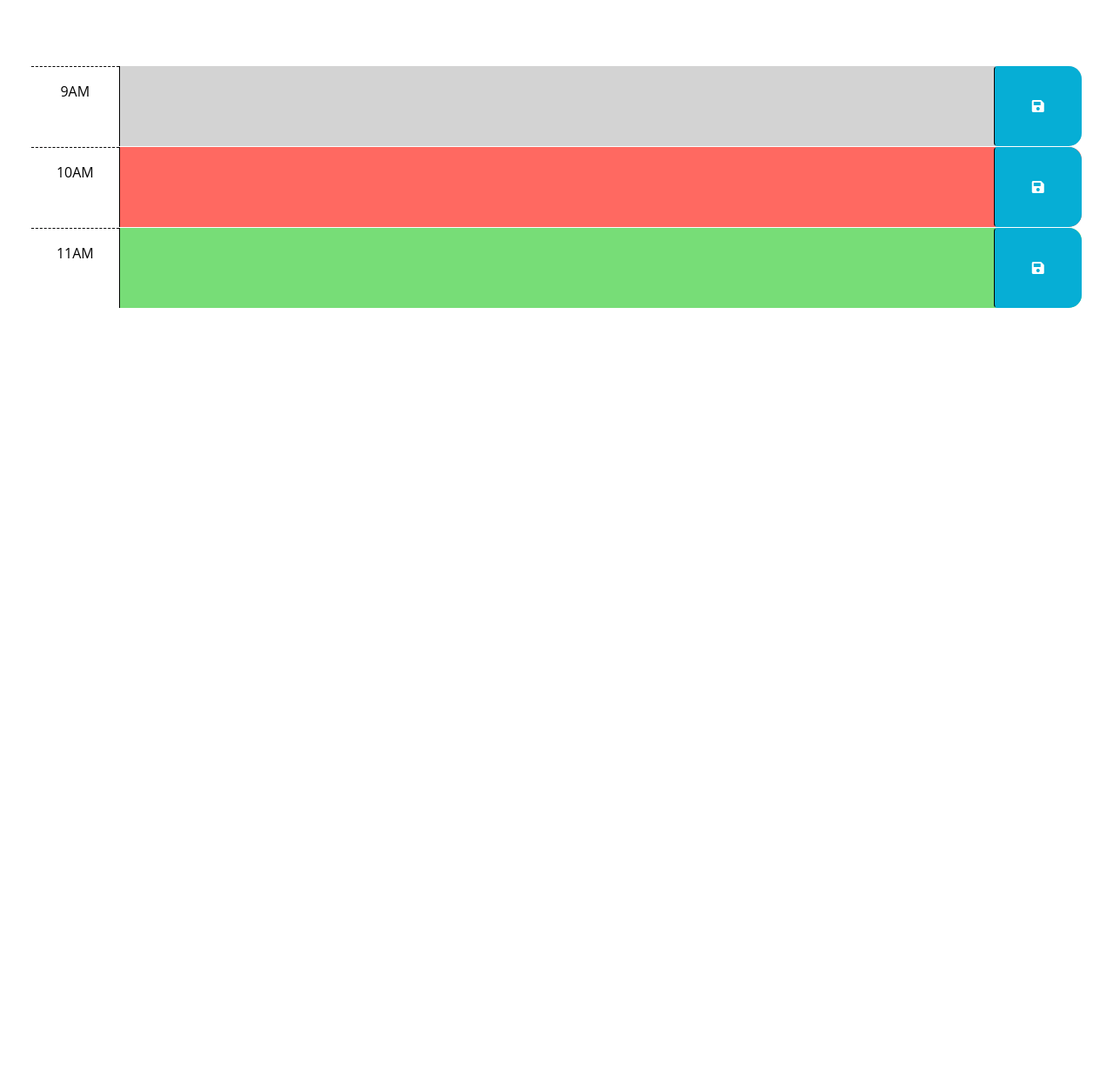
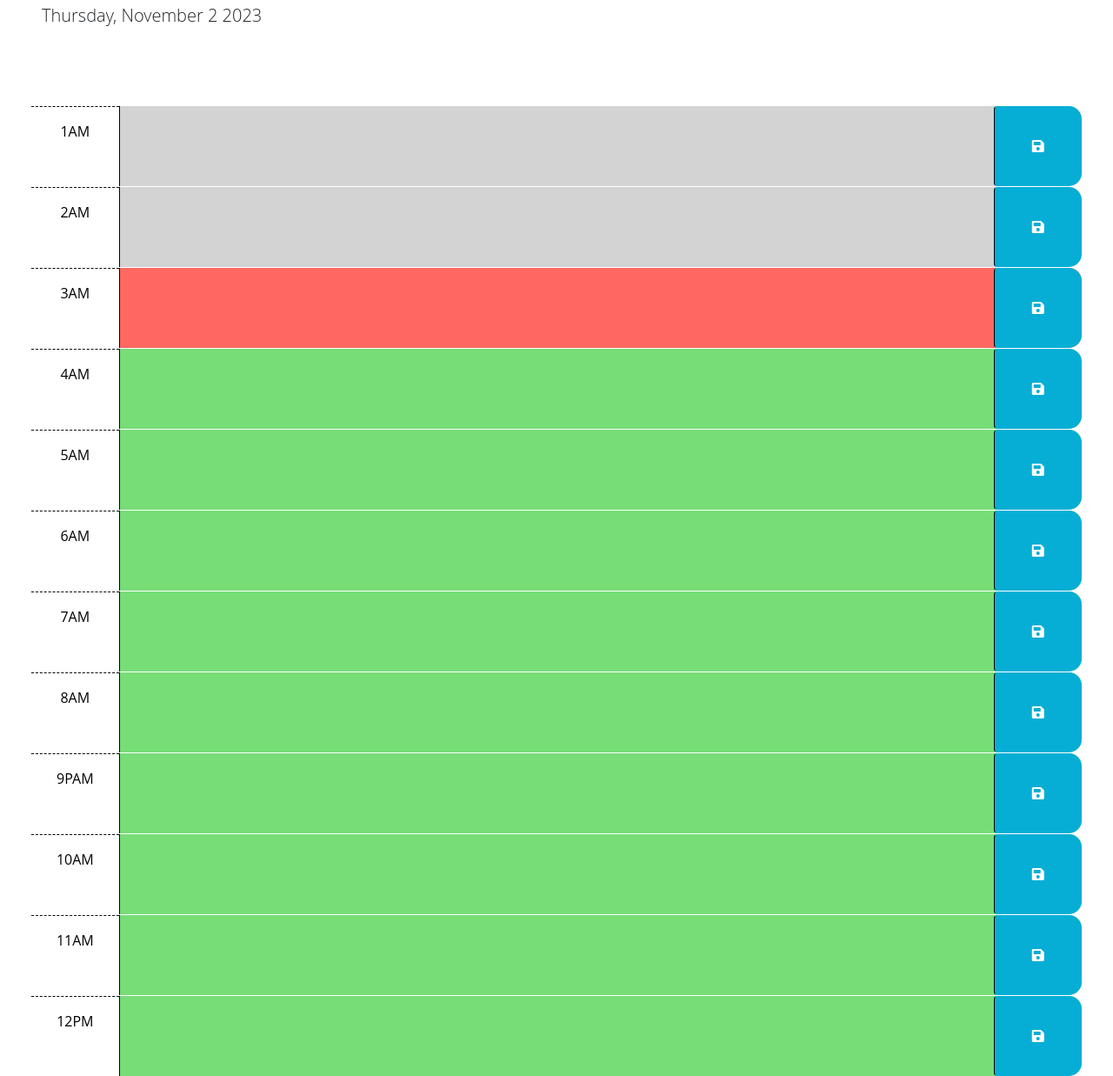
Before and after one commit to sjgresha/Schedular-Planner, a plain HTML site: page Develop/index.html in a window 1280 px wide. Shown: the part 176-1413 px from the top of the page at 87% size. Before the commit the page ends 800 px from the top, so only its background shows below. Drawn offline with nearby package versions, Linux system fonts and the light colour scheme.

Commit message:
fixed js

```diff
--- a/Develop/index.html
+++ b/Develop/index.html
@@ -5,8 +5,8 @@
     <meta name="viewport" content="width=device-width, initial-scale=1.0" />
     <meta http-equiv="X-UA-Compatible" content="ie=edge" />
     <link
+      rel="stylesheet"
       href="https://cdn.jsdelivr.net/npm/bootstrap@5.1.3/dist/css/bootstrap.min.css"
-      rel="stylesheet"
       integrity="sha384-1BmE4kWBq78iYhFldvKuhfTAU6auU8tT94WrHftjDbrCEXSU1oBoqyl2QvZ6jIW3"
       crossorigin="anonymous"
     />
@@ -31,27 +31,80 @@
       <p id="currentDay" class="lead"></p>
     </header>
     <div class="container-fluid px-5">
-      <!-- Use class for "past", "present", and "future" to apply styles to the
-        time-block divs accordingly. The javascript will need to do this by
-        adding/removing these classes on each div by comparing the hour in the
-        id to the current hour. The html provided below is meant to be an example
-        demonstrating how the css provided can be leveraged to create the
-        desired layout and colors. The html below should be removed or updated
-        in the finished product. Remember to delete this comment once the
-        code is implemented.
-        -->
 
-      <!-- Example of a past time block. The "past" class adds a gray background color. -->
-      <div id="hour-9" class="row time-block past">
-        <div class="col-2 col-md-1 hour text-center py-3">9AM</div>
+      <div id="hour-1" class="row time-block">
+        <div class="col-2 col-md-1 hour text-center py-3">1AM</div>
         <textarea class="col-8 col-md-10 description" rows="3"> </textarea>
         <button class="btn saveBtn col-2 col-md-1" aria-label="save">
           <i class="fas fa-save" aria-hidden="true"></i>
         </button>
       </div>
 
-      <!-- Example of a present time block. The "present" class adds a red background color. -->
-      <div id="hour-10" class="row time-block present">
+      <div id="hour-2" class="row time-block">
+        <div class="col-2 col-md-1 hour text-center py-3">2AM</div>
+        <textarea class="col-8 col-md-10 description" rows="3"> </textarea>
+        <button class="btn saveBtn col-2 col-md-1" aria-label="save">
+          <i class="fas fa-save" aria-hidden="true"></i>
+        </button>
+      </div>
+
+      <div id="hour-3" class="row time-block">
+        <div class="col-2 col-md-1 hour text-center py-3">3AM</div>
+        <textarea class="col-8 col-md-10 description" rows="3"> </textarea>
+        <button class="btn saveBtn col-2 col-md-1" aria-label="save">
+          <i class="fas fa-save" aria-hidden="true"></i>
+        </button>
+      </div>
+
+      <div id="hour-4" class="row time-block">
+        <div class="col-2 col-md-1 hour text-center py-3">4AM</div>
+        <textarea class="col-8 col-md-10 description" rows="3"> </textarea>
+        <button class="btn saveBtn col-2 col-md-1" aria-label="save">
+          <i class="fas fa-save" aria-hidden="true"></i>
+        </button>
+      </div>
+
+      <div id="hour-5" class="row time-block">
+        <div class="col-2 col-md-1 hour text-center py-3">5AM</div>
+        <textarea class="col-8 col-md-10 description" rows="3"> </textarea>
+        <button class="btn saveBtn col-2 col-md-1" aria-label="save">
+          <i class="fas fa-save" aria-hidden="true"></i>
+        </button>
+      </div>
+
+      <div id="hour-6" class="row time-block">
+        <div class="col-2 col-md-1 hour text-center py-3">6AM</div>
+        <textarea class="col-8 col-md-10 description" rows="3"> </textarea>
+        <button class="btn saveBtn col-2 col-md-1" aria-label="save">
+          <i class="fas fa-save" aria-hidden="true"></i>
+        </button>
+      </div>
+
+      <div id="hour-7" class="row time-block">
+        <div class="col-2 col-md-1 hour text-center py-3">7AM</div>
+        <textarea class="col-8 col-md-10 description" rows="3"> </textarea>
+        <button class="btn saveBtn col-2 col-md-1" aria-label="save">
+          <i class="fas fa-save" aria-hidden="true"></i>
+        </button>
+      </div>
+
+      <div id="hour-8" class="row time-block">
+        <div class="col-2 col-md-1 hour text-center py-3">8AM</div>
+        <textarea class="col-8 col-md-10 description" rows="3"> </textarea>
+        <button class="btn saveBtn col-2 col-md-1" aria-label="save">
+          <i class="fas fa-save" aria-hidden="true"></i>
+        </button>
+      </div>
+
+      <div id="hour-9" class="row time-block">
+        <div class="col-2 col-md-1 hour text-center py-3">9PAM</div>
+        <textarea class="col-8 col-md-10 description" rows="3"> </textarea>
+        <button class="btn saveBtn col-2 col-md-1" aria-label="save">
+          <i class="fas fa-save" aria-hidden="true"></i>
+        </button>
+      </div>
+
+      <div id="hour-10" class="row time-block">
         <div class="col-2 col-md-1 hour text-center py-3">10AM</div>
         <textarea class="col-8 col-md-10 description" rows="3"> </textarea>
         <button class="btn saveBtn col-2 col-md-1" aria-label="save">
@@ -59,9 +112,16 @@
         </button>
       </div>
 
-      <!-- Example of a future time block. The "future" class adds a green background color. -->
-      <div id="hour-11" class="row time-block future">
+      <div id="hour-11" class="row time-block">
         <div class="col-2 col-md-1 hour text-center py-3">11AM</div>
+        <textarea class="col-8 col-md-10 description" rows="3"> </textarea>
+        <button class="btn saveBtn col-2 col-md-1" aria-label="save">
+          <i class="fas fa-save" aria-hidden="true"></i>
+        </button>
+      </div>
+
+      <div id="hour-12" class="row time-block">
+        <div class="col-2 col-md-1 hour text-center py-3">12PM</div>
         <textarea class="col-8 col-md-10 description" rows="3"> </textarea>
         <button class="btn saveBtn col-2 col-md-1" aria-label="save">
           <i class="fas fa-save" aria-hidden="true"></i>
@@ -69,7 +129,7 @@
       </div>
     </div>
 
-    <script src="https://cdnjs.cloudflare.com/ajax/libs/jquery/3.2.1/jquery.min.js"></script>
+    <script src="https://code.jquery.com/jquery-3.4.1.min.js"></script>
     <script src="https://cdn.jsdelivr.net/npm/dayjs@1.11.3/dayjs.min.js"
     integrity="sha256-iu/zLUB+QgISXBLCW/mcDi/rnf4m4uEDO0wauy76x7U="
     crossorigin="anonymous"></script>
--- a/Develop/script.js
+++ b/Develop/script.js
@@ -1,62 +1,61 @@
-// Wrap all code that interacts with the DOM in a call to jQuery to ensure that
-// the code isn't run until the browser has finished rendering all the elements
-// in the html.
-$(function () {
-  // TODO: Add a listener for click events on the save button. This code should
-  // use the id in the containing time-block as a key to save the user input in
-  // local storage. HINT: What does `this` reference in the click listener
-  // function? How can DOM traversal be used to get the "hour-x" id of the
-  // time-block containing the button that was clicked? How might the id be
-  // useful when saving the description in local storage?
+$(document).ready(function () {
+  //Code that displays todays date
+  function displayTodaysDate() {
+    var currentDay = dayjs().format('dddd, MMMM D YYYY');
 
+    $("#currentDay").html(currentDay);
+    console.log(dayjs);
+  }
+
+  //Code that listens for when the save button is clicked
   $(".saveBtn").click(function () {
-    var eventId = $(this).parents().attr("id");
-    var eventText = $(this).parents().find("> textarea").val();
+    var text = $(this).siblings(".description").val();
+    var time = $(this).parent().attr("id");
 
-    localStorage.setItem(eventId, eventText);
+    localStorage.setItem(time, text);
+
+    console.log(text);
+    console.log(time);
   });
+  //Code for color coding the differnet events that may be scheduled and see if they are past due
+  function hourTracker() {
+    var currentHour = dayjs().hour();
 
-  //
-  // TODO: Add code to apply the past, present, or future class to each time
-  // block by comparing the id to the current hour. HINTS: How can the id
-  // attribute of each time-block be used to conditionally add or remove the
-  // past, present, and future classes? How can Day.js be used to get the
-  // current hour in 24-hour time?
-  var hourBlockId;
-  var hourBlock;
+    $(".time-block").each(function () {
+      var hourBlock = parseInt($(this).attr("id").split("hour-")[1]);
 
-  $(document).ready(function () {
-    $("time-block").each(function () {
-      var currentHour = dayjs().hour();
+      if (hourBlock < parseInt(currentHour)) {
 
-      hourBlockId = $(this).attr("id");
-      hourBlock = parseInt(hourBlockId.replace("hour-",""));
+        $(this).removeClass("future");
+        $(this).removeClass("present");
+        $(this).addClass("past");
 
-      if (hourBlock < currentHour) {
-        $(this).addClass("past");
-      } else if (hourBlock === currentHour) {
+      } else if (hourBlock === parseInt(currentHour)) {
+
+        $(this).removeClass("future");
         $(this).addClass("present");
-      } else if (hourBlock > currentHour) {
+        $(this).removeClass("past");
+
+      } else {
+
         $(this).addClass("future");
+        $(this).removeClass("present");
+        $(this).removeClass("past");
+
       }
+    });
+  }
 
-  //
-  // TODO: Add code to get any user input that was saved in localStorage and set
-  // the values of the corresponding textarea elements. HINT: How can the id
-  // attribute of each time-block be used to do this?
-  //
+  $(".time-block").each(function () {
+    var time = $(this).attr("id");
+    var savedText = localStorage.getItem(time);
 
-      var savedEventText = localStorage.getItem(hourBlockId);
-      var eventTextArea = $(this).find(">textarea");
+    if (savedText !== null) {
+      $(this).find(".description").val(savedText);
+    }
+  });;
 
-      $(eventTextArea).val(savedEventText);
+  hourTracker();
+  displayTodaysDate();
 
-    });
-
-  })
-
-  // TODO: Add code to display the current date in the header of the page.
-
-  var todaysDate = dayjs();
-  $("currentDay").text(todaysDate.format("dddd, MMMM D, YYYY"));
 });
```
